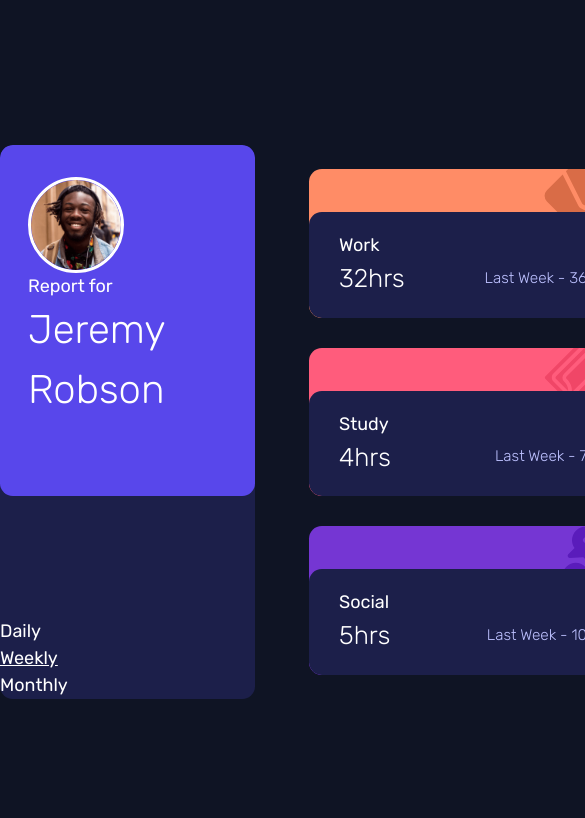
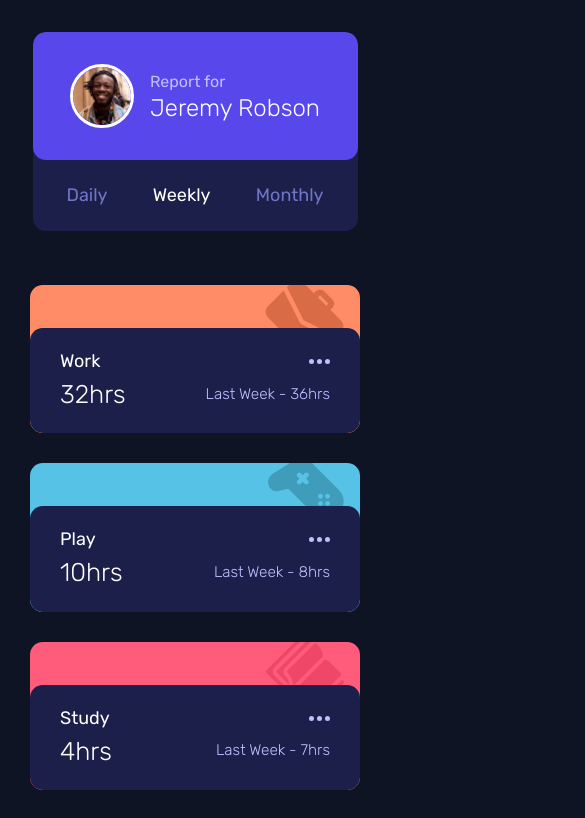
Before and after one commit to Jahan-Shah/Time-tracking-dashboard, a Vue app: page / in a window 390 px wide. Shown: the top 818 px of the page, 585 px wide, since content can reach past the window. Built offline with nearby package versions, Linux system fonts and the light colour scheme.

Commit message:
styles complete

```diff
--- a/src/App.vue
+++ b/src/App.vue
@@ -10,8 +10,10 @@ const selectedDuration = ref("Week");
     <div class="user">
       <div class="profile">
         <img src="/image-jeremy.png" alt="profile picture" />
-        <p>Report for</p>
-        <h1>Jeremy<br />Robson</h1>
+        <div class="username">
+          <p>Report for</p>
+          <h1>Jeremy Robson</h1>
+        </div>
       </div>
       <div class="filter">
         <input type="radio" id="daily" value="Day" v-model="selectedDuration" />
@@ -39,12 +41,13 @@ const selectedDuration = ref("Week");
 
 <style scoped>
 h1 {
+  line-height: 1.2;
   font-size: 2.5rem;
   font-weight: var(--fw-reg);
 }
 
 img {
-  width: 6rem;
+  height: 6rem;
   aspect-ratio: 1;
   border: 3px solid white;
   border-radius: 50%;
@@ -53,6 +56,12 @@ img {
 section {
   display: flex;
   gap: 30px;
+}
+
+p {
+  font-size: 1rem;
+  color: var(--neutral-400);
+  padding-top: 2.6rem;
 }
 
 .user {
@@ -66,13 +75,15 @@ section {
 }
 
 .filter {
+  height: 100%;
+  padding: 22px 34px 32px;
   display: flex;
   flex-direction: column;
+  justify-content: space-between;
 }
 
 .profile {
-  padding: 32px 28px;
-  padding-bottom: 76px;
+  padding: 32px 28px 20%;
   color: white;
   background-color: var(--clr-primary);
   border-radius: 0.8rem;
@@ -83,12 +94,56 @@ input[type="radio"] {
 }
 
 label {
-  color: white;
+  color: var(--neutral-300);
   display: inline-block;
   cursor: pointer;
 }
 
-input[type="radio"]:checked + label {
-  text-decoration: underline;
+input[type="radio"]:is(:hover, :checked) + label {
+  color: white;
+}
+
+@media (max-width: 539px) {
+  h1 {
+    font-size: 1.5rem;
+  }
+  section {
+    margin-top: 2rem;
+    display: grid;
+    place-items: center;
+    grid-template-columns: 1fr;
+  }
+  .user {
+    width: 325px;
+  }
+
+  .profile {
+    display: flex;
+    justify-content: center;
+    align-items: center;
+    gap: 1rem;
+
+    padding: 32px 28px;
+  }
+  .username {
+    display: block;
+  }
+
+  img {
+    height: 4rem;
+  }
+
+  p {
+    padding: 0;
+  }
+
+  .item__container {
+    grid-template-columns: 1fr;
+  }
+
+  .filter {
+    flex-direction: row;
+    padding: 22px 34px;
+  }
 }
 </style>
```
